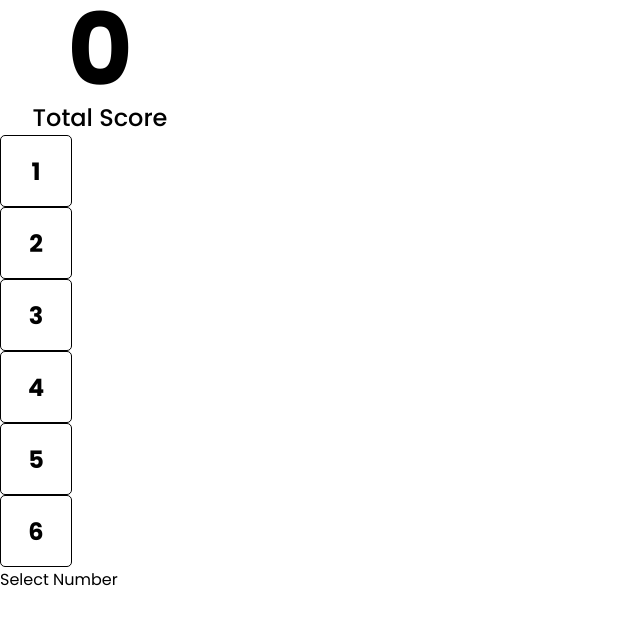
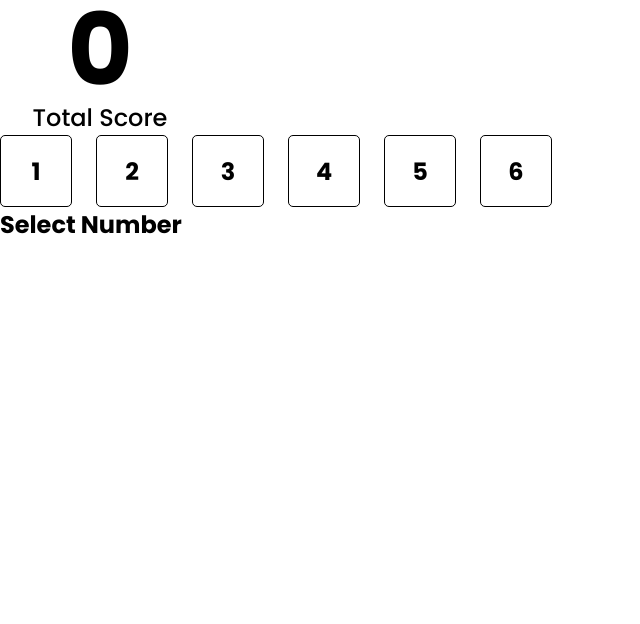
Before and after one commit to aadarshraj02/Dice-Game, a React (Vite) app: page / in a window 1280 px wide. Both pictures are taken after a click on the button "Play Now". Shown: the top 624 px of the page, without its empty margins (0-640 px from the left). Built offline with nearby package versions, Linux system fonts and the light colour scheme.

Commit message:
styled container div and p tag

```diff
--- a/src/components/NumberSelector.jsx
+++ b/src/components/NumberSelector.jsx
@@ -7,7 +7,7 @@ const NumberSelector = () => {
 
   return (
     <NumberSelectorContainer>
-      <div>
+      <div className="flexContainer">
         {arrayNum.map((value, index) => (
           <Box
             isSelected={value == selectedNumber}
@@ -25,7 +25,16 @@ const NumberSelector = () => {
 
 export default NumberSelector;
 
-const NumberSelectorContainer = styled.div``;
+const NumberSelectorContainer = styled.div`
+  .flexContainer {
+    display: flex;
+    gap: 24px;
+  }
+  p {
+    font-size: 24px;
+    font-weight: 700;
+  }
+`;
 
 const Box = styled.div`
   height: 72px;
```
